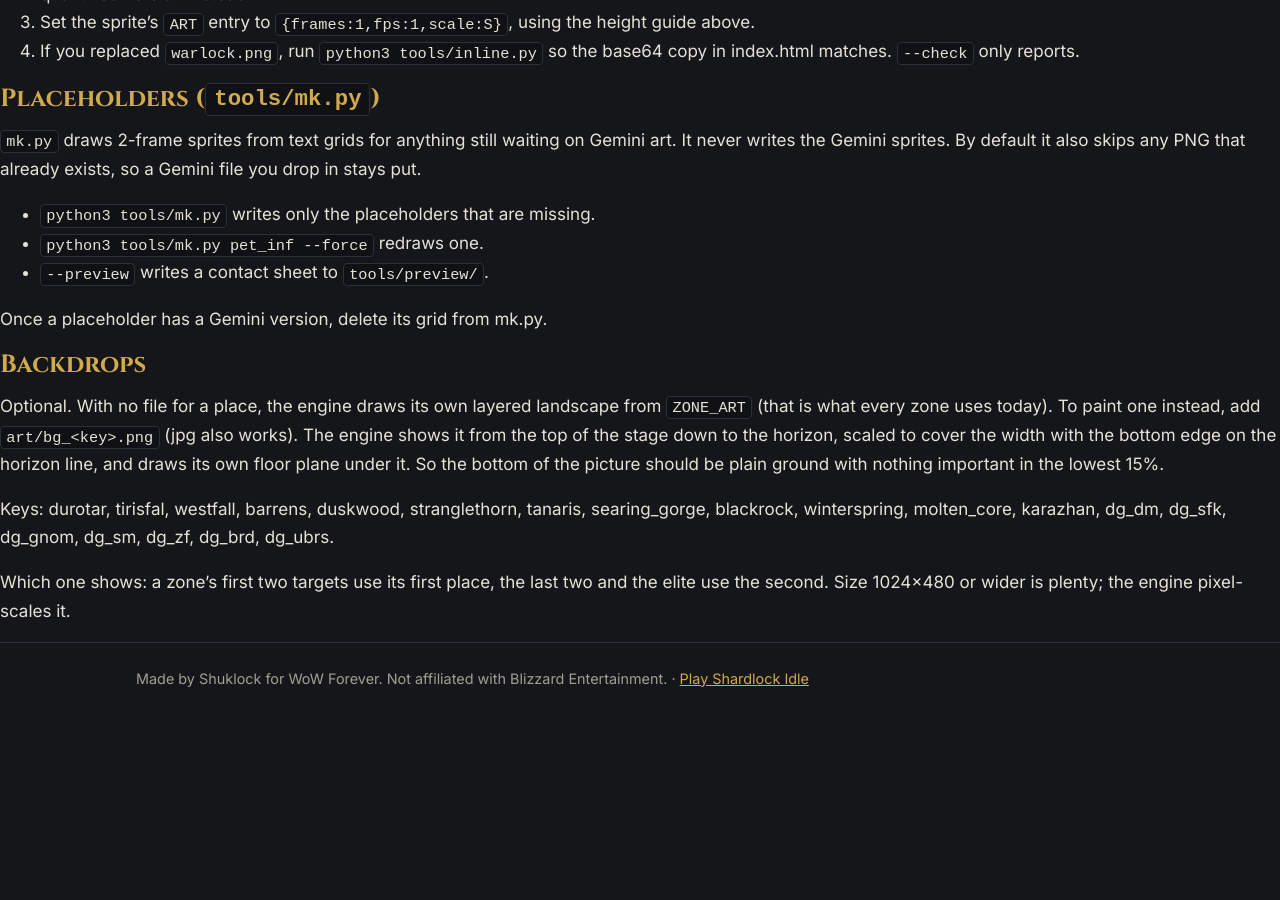
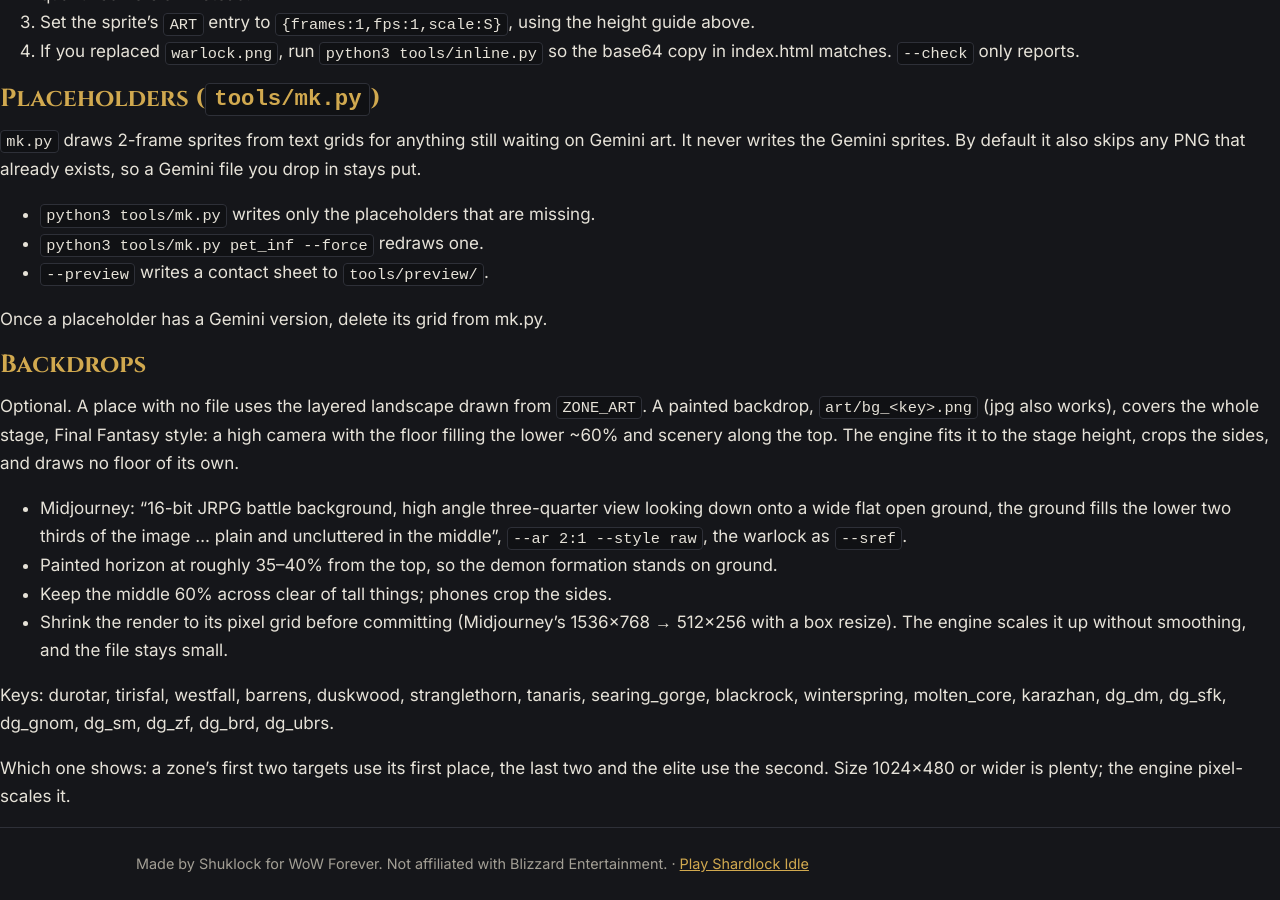
Before and after one commit to Shuklock/shuklock.github.io, a Jekyll site: the page built from drain-soul/art/README.md, in a window 1280 px wide and 900 px high, scrolled down 1256 px. Built offline with Jekyll 4.4.1, drawn with Linux system fonts in a browser that asks for light colours; our own code applies the rules of GitHub Pages for plain Markdown files; before the commit the page ends 1970 px from its top, so only the background shows below that.

Commit message:
Durotar: Midjourney Final Fantasy style battle backdrop; fix hit flash box
- art/bg_durotar.png: Doug's Midjourney render, box-shrunk 1536x768 ->
  512x256 (its pixel grid), drawn full-stage with no engine floor.
- Hit flash tinted the whole sprite rectangle with source-atop, which
  painted a pink box over the backdrop on every hit. It now tints the
  sprite on a scratch canvas and draws only its pixels.
- art/README.md: backdrop section describes the full-stage FF layout.

Co-Authored-By: Claude Opus 5.5 <noreply@anthropic.com>
Claude-Session: https://claude.ai/code/session_01XswfvLdADL4s68wPjKsufC

```diff
--- a/drain-soul/art/README.md
+++ b/drain-soul/art/README.md
@@ -48,7 +48,12 @@ Once a placeholder has a Gemini version, delete its grid from mk.py.
 
 ## Backdrops
 
-Optional. With no file for a place, the engine draws its own layered landscape from `ZONE_ART` (that is what every zone uses today). To paint one instead, add `art/bg_<key>.png` (jpg also works). The engine shows it from the top of the stage down to the horizon, scaled to cover the width with the bottom edge on the horizon line, and draws its own floor plane under it. So the bottom of the picture should be plain ground with nothing important in the lowest 15%.
+Optional. A place with no file uses the layered landscape drawn from `ZONE_ART`. A painted backdrop, `art/bg_<key>.png` (jpg also works), covers the whole stage, Final Fantasy style: a high camera with the floor filling the lower ~60% and scenery along the top. The engine fits it to the stage height, crops the sides, and draws no floor of its own.
+
+- Midjourney: "16-bit JRPG battle background, high angle three-quarter view looking down onto a wide flat open ground, the ground fills the lower two thirds of the image ... plain and uncluttered in the middle", `--ar 2:1 --style raw`, the warlock as `--sref`.
+- Painted horizon at roughly 35–40% from the top, so the demon formation stands on ground.
+- Keep the middle 60% across clear of tall things; phones crop the sides.
+- Shrink the render to its pixel grid before committing (Midjourney's 1536×768 → 512×256 with a box resize). The engine scales it up without smoothing, and the file stays small.
 
 Keys: durotar, tirisfal, westfall, barrens, duskwood, stranglethorn, tanaris, searing_gorge, blackrock, winterspring, molten_core, karazhan, dg_dm, dg_sfk, dg_gnom, dg_sm, dg_zf, dg_brd, dg_ubrs.
 
--- a/drain-soul/index.html
+++ b/drain-soul/index.html
@@ -987,6 +987,10 @@ function drawPetShape(ctx,id,x,y,sz){const [c,k]=PET_LOOK[id]||['#7b5fd6',.8];co
 const mobImgs={};
 let campIm=null;function campImg(){if(campIm===null){campIm=false;const im=new Image();im.onload=()=>{campIm=im;};im.src='camp_tent.png';}return campIm||null;}
 function mobSlug(n){return n.toLowerCase().replace(/[^a-z0-9]+/g,'_').replace(/^_|_$/g,'');}
+// hit flash: tint just the sprite's own pixels (on a scratch canvas), not the scene behind it
+const flashCv=document.createElement('canvas'),flashCx=flashCv.getContext('2d');
+function drawFlash(ctx,name,im,meta,mw,mh,col){const fw=im.width/meta.frames,fh=im.height,f=Math.floor(sceneT*meta.fps)%meta.frames;flashCv.width=fw;flashCv.height=fh;flashCx.clearRect(0,0,fw,fh);flashCx.globalCompositeOperation='source-over';flashCx.drawImage(im,f*fw,0,fw,fh,0,0,fw,fh);flashCx.globalCompositeOperation='source-atop';flashCx.fillStyle=col;flashCx.fillRect(0,0,fw,fh);
+  ctx.save();ctx.imageSmoothingEnabled=false;ctx.scale(-1,1);ctx.drawImage(flashCv,Math.round(-mw/2),Math.round(-mh),Math.round(mw),Math.round(mh));ctx.restore();}
 function mobImage(n){return sprite('mob_'+mobSlug(n));}
 const actorPos={mob:null,lock:null};
 let bubWas=false,bubPop=0;
@@ -1079,7 +1083,7 @@ function drawScene(dt){
     const drawEnemy=(def,x,y,sz,ol,fl,al,depth)=>{shadow(x,y,sz*.42*depth);const mi=mobImage(def.n);
       if(mi){const name='mob_'+mobSlug(def.n);const meta=artMeta(name);const msc=pxScale(ws)*depth*(def.elite?1.5:def.ev?1.6:1)*(1+(def.rar||0)*.15);const mh=mi.height*msc,mw=(mi.width/meta.frames)*msc;ctx.save();ctx.translate(x,y);ctx.scale(1+fl*.06,1-fl*.1);
         if(ol){ctx.shadowColor=ol;ctx.shadowBlur=10;}drawSprite(ctx,name,0,0,msc,sceneT,true,al);ctx.shadowBlur=0;
-        if(fl>0){ctx.globalCompositeOperation='source-atop';ctx.fillStyle=`rgba(255,120,120,${(fl*.5).toFixed(2)})`;ctx.fillRect(-mw/2,-mh,mw,mh);}ctx.restore();}
+        if(fl>0)drawFlash(ctx,name,mi,meta,mw,mh,`rgba(255,120,120,${(fl*.5).toFixed(2)})`);ctx.restore();}
       else drawMob(ctx,x,y,sz*depth,def.ev?'demon':mobFamily(def.n),ol,fl,al);};
     (S.adds||[]).slice().reverse().forEach((a,ri)=>{const i=(S.adds.length-1-ri);const def=addDef(a);const depth=1-(i+1)*.12;const ax=mobX+(i+1)*size*(narrow?.32:.45),ay=baseY-(i+1)*size*.38;const ol=a.cast&&Math.floor(sceneT*6)%2===0?'#ff9c3a':a.enrageT>0?'#ff5a1a':null;drawEnemy(def,ax,ay,size*.85,ol,0,.9,depth);});
     const mx=mobX+(1-mobEnter)*120;drawEnemy(m,mx,baseY,size,outline,mobFlash>0?mobFlash/.18:0,.95*mobEnter,1);
```
Also changed, not shown: drain-soul/art/bg_durotar.png (added).
